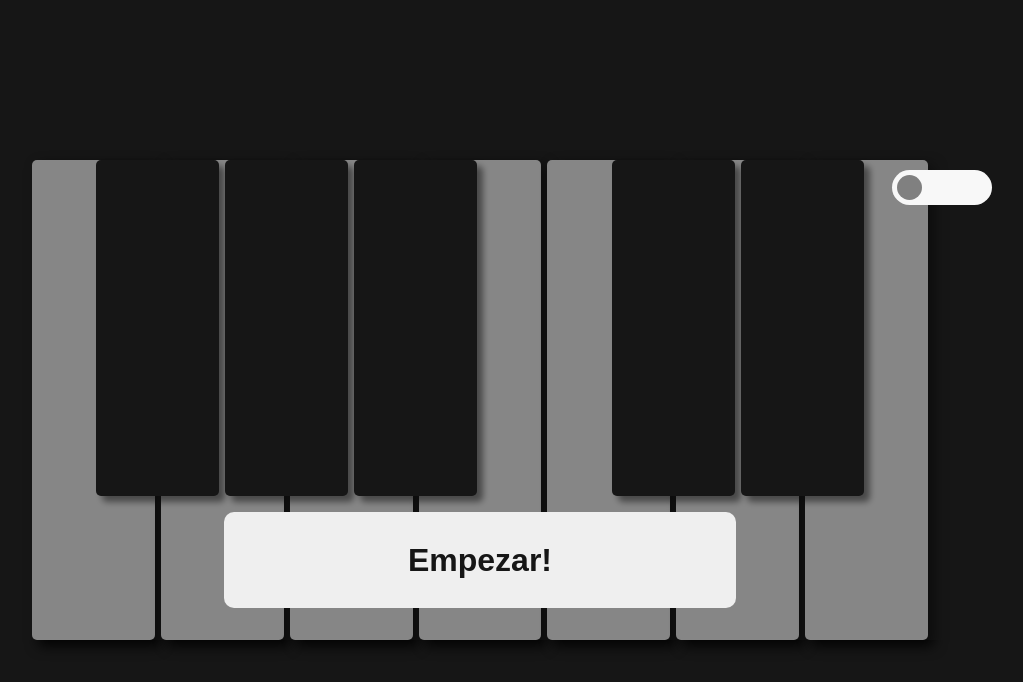
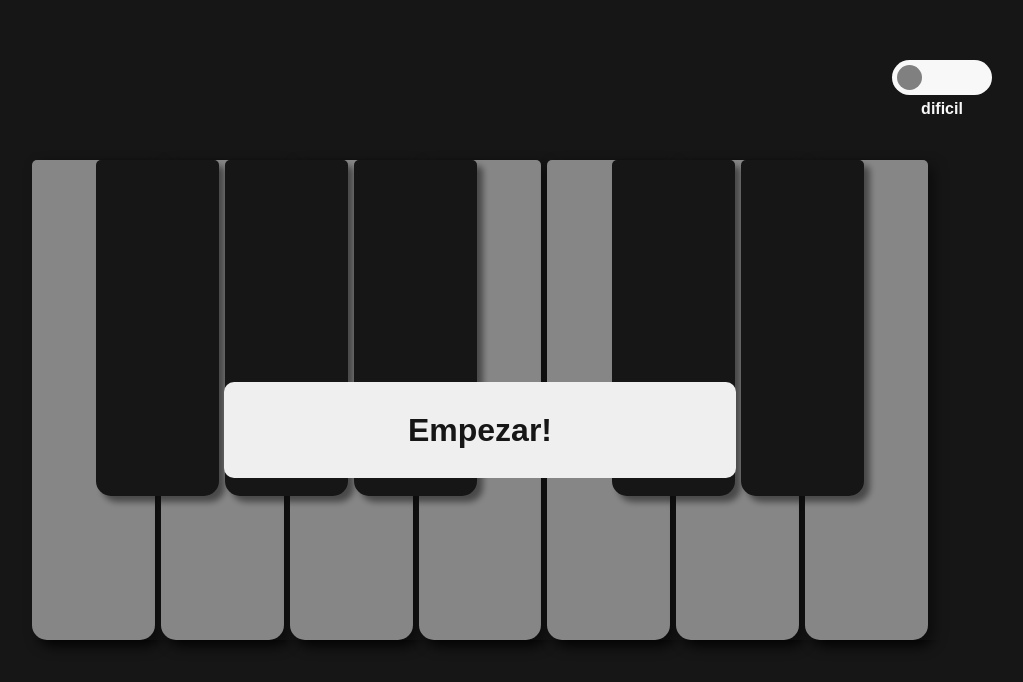
Before and after one commit to nazarenoalt/piano-virtual-SM, a plain HTML site: page index.html in a window 1280 px wide. Shown: the whole page, without its empty margins (160-1183 px from the left). Drawn offline with nearby package versions, Linux system fonts and the light colour scheme.

Commit message:
descripcion de dificultad debajo del switch

```diff
--- a/desktop.css
+++ b/desktop.css
@@ -9,3 +9,23 @@ body {
 .container {
     height: 60vh;
 }
+
+.difficult-switch {
+    top: -100px;
+}
+
+.button-start {
+   margin-bottom: 260px;
+}
+
+.light-black-key {
+    transform: scale(0.9);
+
+}
+.light-white-key {
+   transform: scale(0.9);
+}
+.key {
+    border-bottom-right-radius: 15px;
+    border-bottom-left-radius: 15px;
+}
--- a/index.html
+++ b/index.html
@@ -30,10 +30,10 @@
 
         <div class="cover-container" id="cover">
             <div class="cover"></div>
-            <div class="difficult-switch" id="difficult-switch" data-status="difficult" onclick="changeDifficult()">
+            <div class="difficult-switch" id="difficult-switch" data-status="difficult" data-description="dificil" onclick="changeDifficult()">
                 <div class="switch-ball" id="switch-ball"></div>
             </div>
-            <button class="buttonStart" onclick="startGame()">Empezar!</button>
+            <button class="button-start" onclick="startGame()">Empezar!</button>
         </div>
     </section>
 
--- a/index.js
+++ b/index.js
@@ -201,9 +201,12 @@ function startGame() {
 function changeDifficult() {
     if (difficultSwitch.dataset.status === 'difficult') {
         difficultSwitch.dataset.status = 'easy'
+        difficultSwitch.dataset.description = 'facil'
         switchBall.classList.add('switch-easy')
     } else {
         difficultSwitch.dataset.status = 'difficult'
+        difficultSwitch.dataset.description = 'dificil'
+
         switchBall.classList.remove('switch-easy')
     }
 
--- a/mobile.css
+++ b/mobile.css
@@ -52,7 +52,6 @@ body {
 .light-black-key {
     filter: brightness(2);
     transform: scale(0.98);
-
 }
 .light-white-key {
    opacity: 80%;
@@ -65,7 +64,7 @@ body {
     width: 100vw;
     height: 100vh;
 }
-.buttonStart {
+.button-start {
     position: absolute;
     width:50%;
     height: 20%;
@@ -93,7 +92,16 @@ body {
     z-index: 120;
     border-radius: 20px;
     padding: 5px;
-
+}
+.difficult-switch:before {
+    width: 100px;
+    content: attr(data-description);
+    font-weight: bold;
+    color: var(--white);
+    left: 0px;
+    top: 40px;
+    position: absolute;
+    text-align: center;
 }
 .switch-ball {
     background-color: gray;
```
